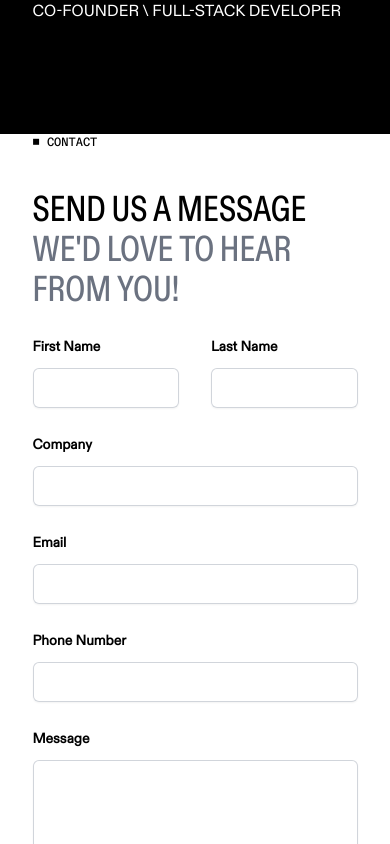
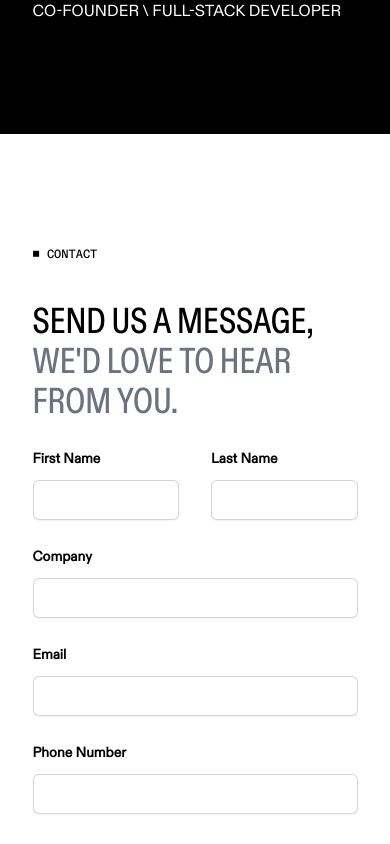
Before and after one commit to TandemCreativeDev/tandem, a Next.js app: page / in a window 390 px wide. Shown: the part 5540-6384 px from the top of the page. Built offline with nearby package versions, Linux system fonts and the light colour scheme.

Commit message:
style: add consistent padding to contact section and remove exclamation mark

```diff
--- a/src/components/Contact.tsx
+++ b/src/components/Contact.tsx
@@ -53,7 +53,7 @@ export default function ContactSection() {
   return (
     <section
       id="contact"
-      className="m-auto flex w-10/12 grid-cols-12 flex-col gap-10  bg-white md:grid md:w-screen md:gap-0 md:py-28"
+      className="m-auto flex w-10/12 grid-cols-12 flex-col gap-10  bg-white py-28 md:grid md:w-screen md:gap-0"
     >
       <h2 className="col-span-1 col-start-3 font-tandem-mono-medium text-xs uppercase">
         ■ Contact
@@ -64,8 +64,8 @@ export default function ContactSection() {
       >
         <fieldset className="grid gap-x-8 gap-y-6">
           <legend className="pb-6 font-tandem-condensed-medium text-4xl uppercase text-gray-500">
-            <span className="text-black">Send us a message</span> we&apos;d love
-            to hear from you!
+            <span className="text-black">Send us a message,</span> we&apos;d
+            love to hear from you.
           </legend>
           {contact_form.map((field) => (
             <TextInput
```
